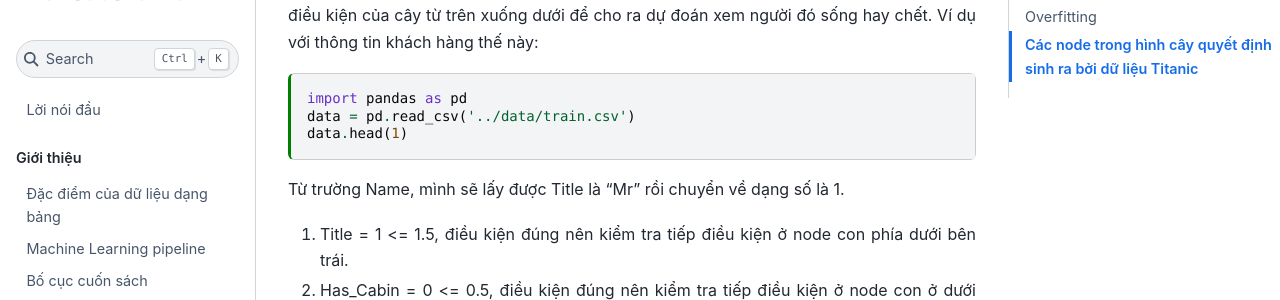
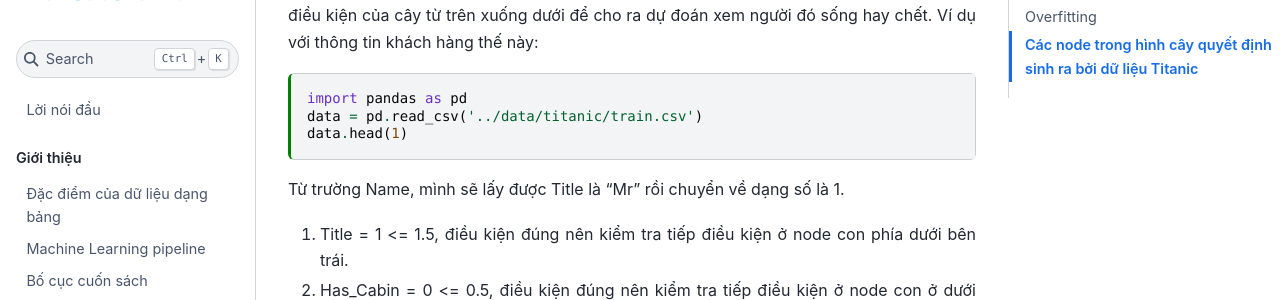
Before and after one commit to tiepvupsu/tabml_book, a Jupyter Book: the page built from book/ch_model/decision_tree.md, in a window 1280 px wide and 900 px high, scrolled down 860 px. Shown: the part 152-452 px from the top of the window. Built offline with Jupyter Book 1.0.4 settings and Sphinx 7.4.7 and the Sphinx Book theme 1.1.4, drawn with Linux system fonts in a browser that asks for light colours.

Commit message:
🐛 FIX: data path in decision_tree.md

````diff
--- a/book/ch_model/decision_tree.md
+++ b/book/ch_model/decision_tree.md
@@ -36,12 +30,6 @@ Ví dụ, như với dữ liệu Titatic, thuật toán Decision Tree sẽ học
 Thông tin Title được lấy ra từ trường Name. Sau đó trường Title, Sex được chuyển về dạng số
 
 ```{code-cell} ipython3
----
-pycharm:
-  name: '#%%
-
-    '
----
 title_mapping   = {"Mr": 1, "Miss": 2, "Mrs": 3, "Master": 4, "Rare": 5}
 sex_mapping     = {'female': 0, 'male': 1}
 ```
@@ -50,14 +38,8 @@ Sau đó ở bước dự đoán, thuật toán sẽ dựa vào thông tin của
 dự đoán xem người đó sống hay chết. Ví dụ với thông tin khách hàng thế này:
 
 ```{code-cell} ipython3
----
-pycharm:
-  name: '#%%
-
-    '
----
 import pandas as pd
-data = pd.read_csv('../data/train.csv')
+data = pd.read_csv('../data/titanic/train.csv')
 data.head(1)
 ```
 
@@ -69,15 +51,11 @@ Từ trường Name, mình sẽ lấy được Title là "Mr" rồi chuyển v
 
 ![titanic_decision_tree_predict](./imgs/titanic_predict.png)
 
-+++
-
 Ở cây quyết định này mình thấy 2 kiểu node:
 1. Node có điều kiện kiểm tra, mình gọi là node điều kiện. Các node điều kiện đều có 2 node con ở dưới.
 2. Node lá, không có điều kiện mà có kết quả dự đoán. Các node lá không có node con.
 
 Bây giờ thì mình biết có cây quyết định thì sẽ dự đoán 1 giá trị mới như thế nào rồi. Vấn đề bây giờ là làm thế nào để xây dựng cây quyết định.
-
-+++
 
 ## Xây dựng cây quyết định
 Bài toán là giờ mình có dữ liệu, làm thế nào để xây dựng ra cây quyết định.
@@ -175,8 +153,6 @@ Vì khi tách mình muốn chỉ số gini ở các node con nhỏ, nên gini in
 
 Thực ra, kết quả dùng với gini index hay information gain khá giống nhau, có chăng thì gini index dễ tính hơn vì không phải tính log, chi tiết so sánh mọi người xem ở [đây](https://github.com/rasbt/python-machine-learning-book/blob/master/faq/decision-tree-binary.md).
 
-+++
-
 ## Overfitting
 Các thuật toán Decision Tree nói chung nếu xây dựng cây quyết định đủ sâu thì sẽ tách được các node lá chỉ chứa dữ liệu một lớp nhất định, nên mô hình rất dễ bị overfitting.
 
@@ -208,8 +184,6 @@ Ví dụ mô hình trên khi mình giới hạn độ sâu của cây là 5 và
 
 Số dữ liệu ở node cha bằng tổng số dữ liệu ở 2 node con, 517 + 374 = 891.
 
-+++
-
 **Tham khảo:**
  1. [https://www.kdnuggets.com/2020/01/decision-tree-algorithm-explained.html](https://www.kdnuggets.com/2020/01/decision-tree-algorithm-explained.html)
  2. [https://tjmachinelearning.com/lectures/1718/rf/](https://tjmachinelearning.com/lectures/1718/rf/)
````
Also changed, not shown: other parts of book/ch_model/decision_tree.md (+0 -6 lines).
